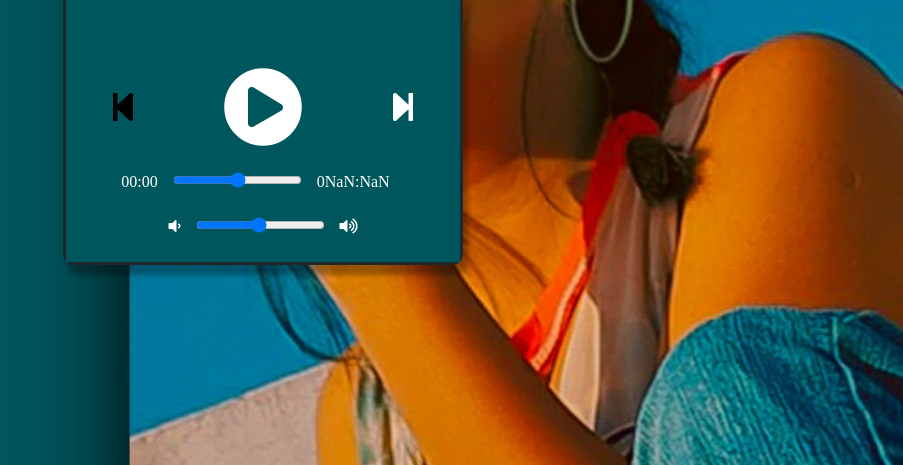
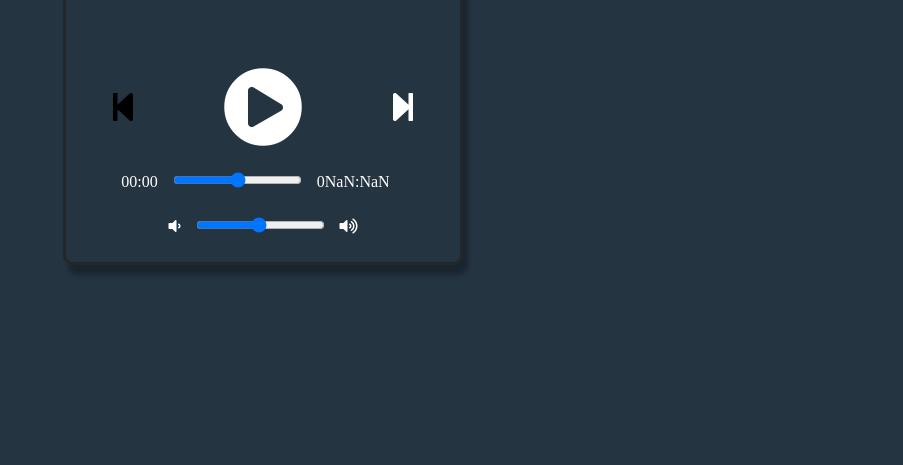
Before and after one commit to shivangirajput123/MusicoDSA, a plain HTML site: page index.html in a window 1280 px wide. Shown: the part 335-800 px from the top of the page, without its empty margins (377-1280 px from the left). Drawn offline with Linux system fonts and the light colour scheme.

Commit message:
Update style.css

```diff
--- a/style.css
+++ b/style.css
@@ -2,8 +2,6 @@
     margin: 0;
     padding: 0;
     box-sizing: border-box;
-    background: url(1.jpg);
-
   }
 
   /* ***   global classes ****** */
```
